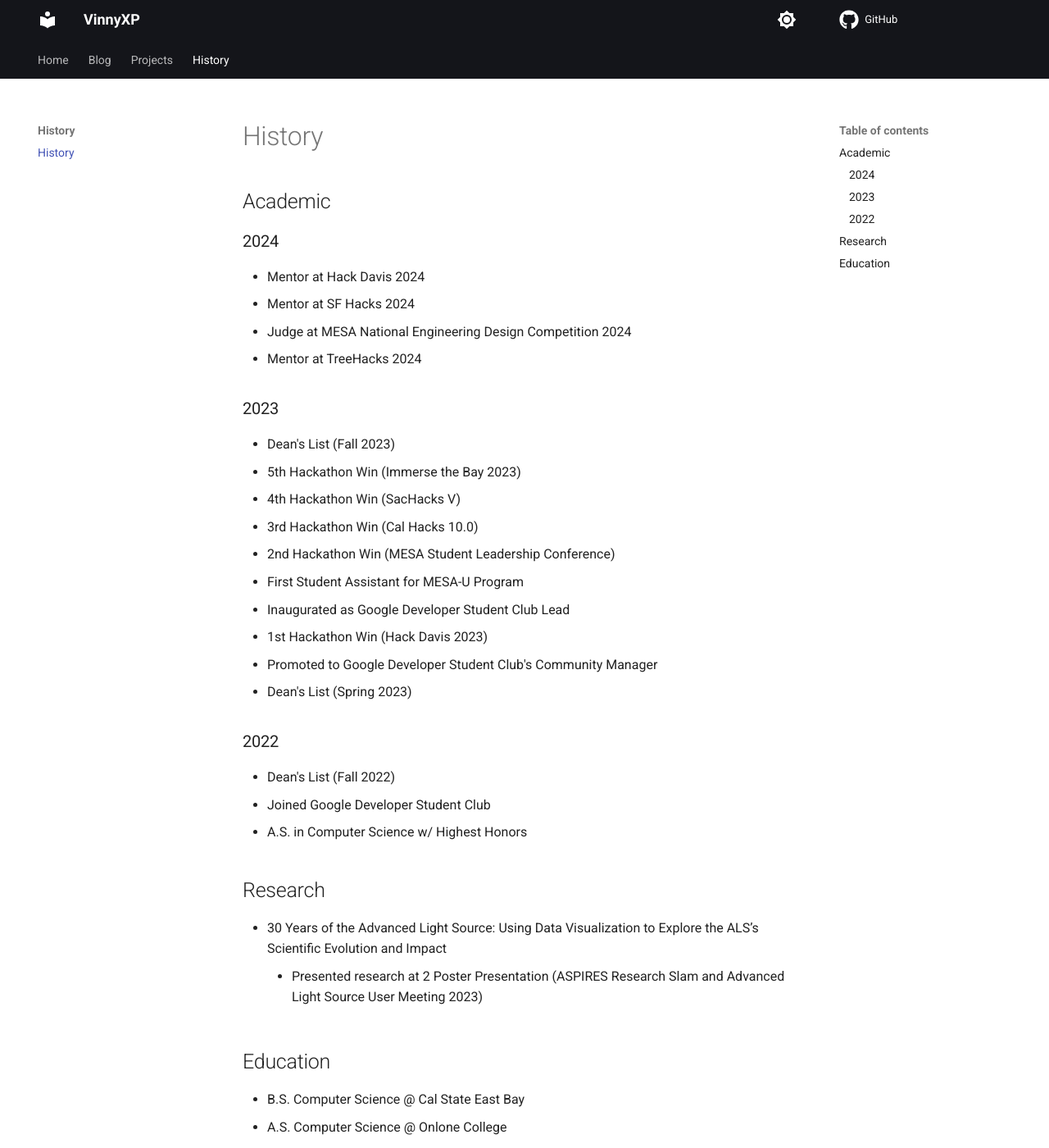
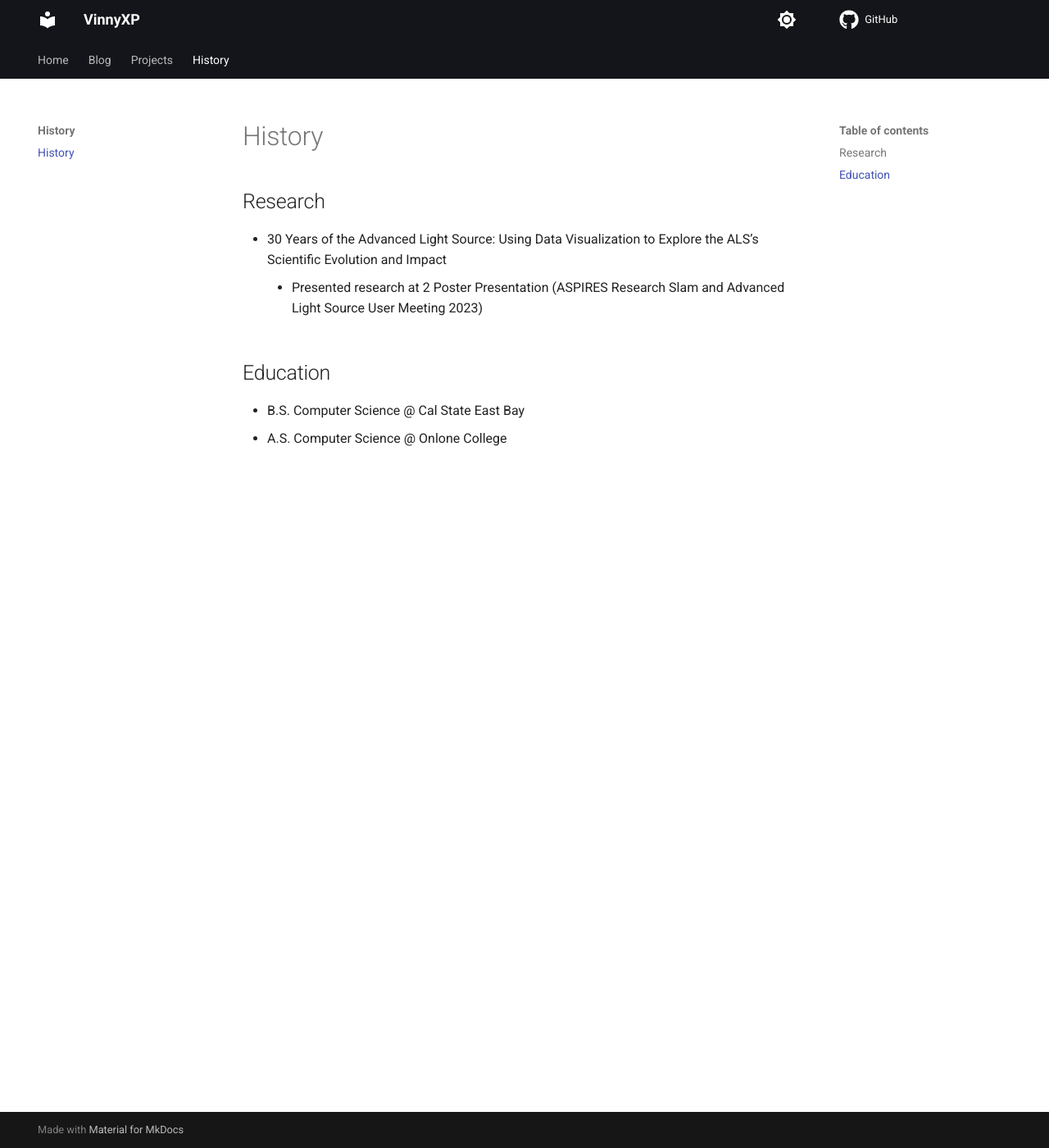
Before and after one commit to VinnyXP/vinnyxp.github.io, an MkDocs documentation site: the page built from docs/history.md, in a window 1280 px wide and 1400 px high. Shown: the whole window at 82% size. Built offline with MkDocs 1.6.1 and Material for MkDocs 9.7.7, drawn with Linux system fonts in a browser that asks for light colours; comment, search, counter and statistics services are not loaded.

```diff
--- a/docs/history.md
+++ b/docs/history.md
@@ -1,25 +1,3 @@
-## Academic
-### 2024
-- Mentor at Hack Davis 2024
-- Mentor at SF Hacks 2024
-- Judge at MESA National Engineering Design Competition 2024
-- Mentor at TreeHacks 2024
-### 2023
-- Dean's List (Fall 2023)
-- 5th Hackathon Win (Immerse the Bay 2023)
-- 4th Hackathon Win (SacHacks V)
-- 3rd Hackathon Win (Cal Hacks 10.0)
-- 2nd Hackathon Win (MESA Student Leadership Conference)
-- First Student Assistant for MESA-U Program
-- Inaugurated as Google Developer Student Club Lead
-- 1st Hackathon Win (Hack Davis 2023)
-- Promoted to Google Developer Student Club's Community Manager
-- Dean's List (Spring 2023)
-### 2022
-- Dean's List (Fall 2022)
-- Joined Google Developer Student Club
-- A.S. in Computer Science w/ Highest Honors
-
 ## Research
 - 30 Years of the Advanced Light Source: Using Data Visualization to Explore the ALS’s Scientific Evolution and Impact
     - Presented research at 2 Poster Presentation (ASPIRES Research Slam and Advanced Light Source User Meeting 2023)
```
Also changed, not shown: docs/blog/posts/spatial-computing-new-interactions-not-new-computing.md (renamed from docs/blog/posts/hello-world.md, +1 -2 lines), docs/index.md (+5 -5 lines).
